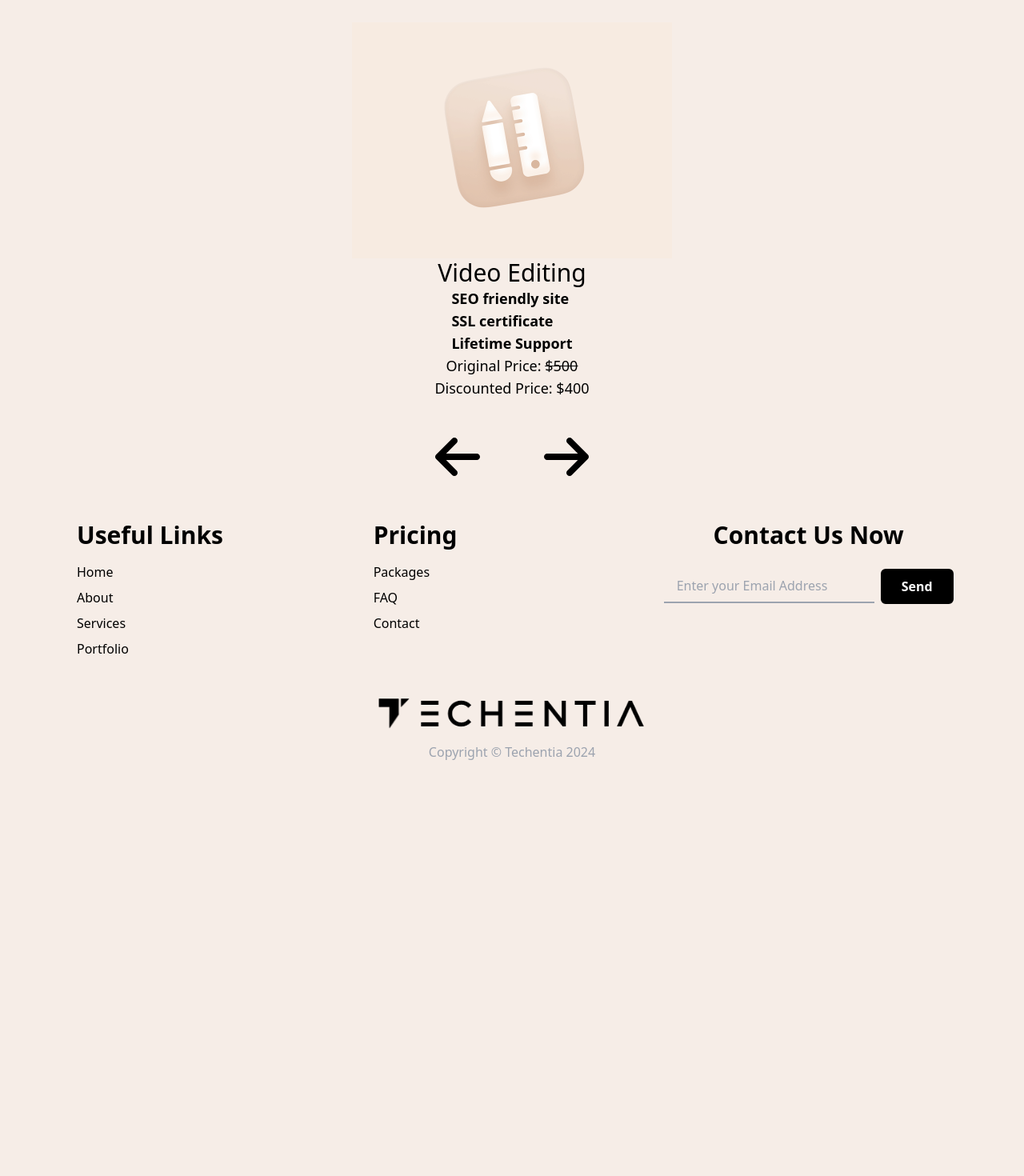
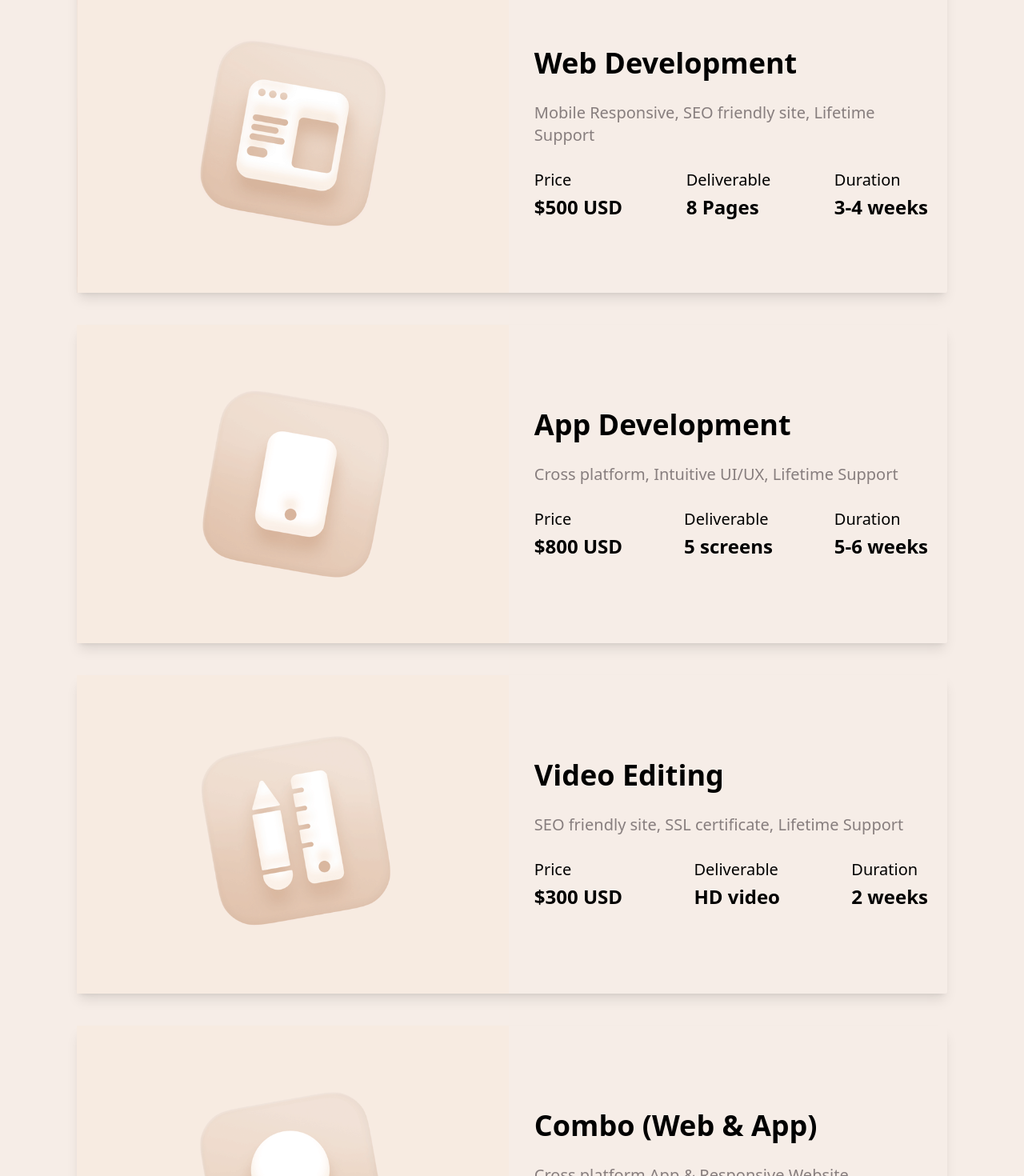
Before and after one commit to taneja-garvit/Techentia, a React (Vite) app: page /services in a window 1280 px wide. Shown: the part 360-1830 px from the top of the page at 80% size. Before the commit the page ends 1360 px from the top, so only its background shows below. Built offline with nearby package versions, Linux system fonts and the light colour scheme.

Commit message:
feedback6

```diff
--- a/src/Pages/About.jsx
+++ b/src/Pages/About.jsx
@@ -8,7 +8,7 @@ import { about } from '../assets';
 
 function About() {
   return (
-    <div className='pt-[7rem] md:pt-[10rem] w-[85%] mx-auto'>
+    <div className='pt-[7rem] md:pt-[10rem] pb-[5rem] w-[85%] mx-auto'>
       <div className='flex flex-col gap-10'>
         <h3 className='font-bold text-xl'>_______ A B O U T &nbsp;U S </h3>
         <h1 className='text-3xl sm:text-6xl font-bold '>We are an extension of your creative team</h1>
--- a/src/Pages/ContactUs.jsx
+++ b/src/Pages/ContactUs.jsx
@@ -48,7 +48,7 @@ function ContactUs() {
   };
 
   return (
-    <div className='pt-[7rem] md:pt-[10rem] w-[85%] mx-auto'>
+    <div className='pt-[7rem] md:pt-[10rem] pb-[5rem] w-[85%] mx-auto'>
       <div className='flex flex-col gap-10'>
         <h3 className='font-bold text-xl'>_______ C O N T A C T &nbsp;U S </h3>
         {/* <h1 className='text-3xl sm:text-6xl font-bold '>We are an extension of your creative team</h1> */}
--- a/src/Pages/Portfolio.jsx
+++ b/src/Pages/Portfolio.jsx
@@ -6,7 +6,7 @@ import { faArrowRight } from '@fortawesome/free-solid-svg-icons'
 
 function Portfolio({ src, title, desc }) {
   return (
-    <div className="pt-[7rem] md:pt-[10rem] w-[85%] mx-auto">
+    <div className="pt-[7rem] md:pt-[10rem] pb-[5rem] w-[85%] mx-auto">
       <div className='flex flex-col gap-10'>
         <h3 className='font-bold text-xl'>_______ P O R T F O L I O</h3>
         <h1 className='text-3xl sm:text-6xl font-bold'>Here are are some of our samples provided</h1>
--- a/src/Pages/Services.jsx
+++ b/src/Pages/Services.jsx
@@ -4,119 +4,82 @@ import { faArrowRight } from "@fortawesome/free-solid-svg-icons";
 import { video, product, app, webdesign, dis } from "../assets";
 
 function Services() {
-  const [currentSlide, setCurrentSlide] = useState(0);
-  const slides = [
+  const [slides, setSlides] = useState([
     {
       id: 1,
-      image: product,
-      heading: "Combo (Web & App)",
-      desc: ["Cross platform", "Intuitive UI/UX", "Lifetime Support"],
-      price: 250,
+      image: webdesign,
+      heading: "Web Development",
+      desc: "Mobile Responsive, SEO friendly site, Lifetime Support",
+      price: '500',
+      time:'3-4 weeks',
+      deliverables:'8 Pages',
       discount: 20,
     },
     {
       id: 2,
-      image: video,
-      heading: "Video Editing",
-      desc: ["SEO friendly site", "SSL certificate", "Lifetime Support"],
-      price: 500,
+      image: app,
+      heading: "App Development",
+      desc: "Cross platform, Intuitive UI/UX, Lifetime Support",
+      price: '800',
+      time:'5-6 weeks',
+      deliverables:'5 screens',
       discount: 20,
     },
     {
       id: 3,
-      image: webdesign,
-      heading: "Web Development",
-      desc: ["SEO friendly site", "SSL certificate", "Lifetime Support"],
-      price: 600,
+      image: video,
+      heading: "Video Editing",
+      desc: "SEO friendly site, SSL certificate, Lifetime Support",
+      price: '300',
+      time:'2 weeks',
+      deliverables:'HD video',
       discount: 20,
     },
     {
       id: 4,
-      image: app,
-      heading: "App Development",
-      desc: ["Cross platform", "Intuitive UI/UX", "Lifetime Support"],
-      price: 200,
+      image: product,
+      heading: "Combo (Web & App)",
+      desc: "Cross platform App & Responsive Website",
+      price: '1,250',
+      time:'7-8 weeks',
+      deliverables:'Web & App',
       discount: 20,
     },
-  ];
-  const totalSlides = slides.length;
-
-  const showSlide = (index) => {
-    if (index < 0) {
-      setCurrentSlide(totalSlides - 1);
-    } else if (index >= totalSlides) {
-      setCurrentSlide(0);
-    } else {
-      setCurrentSlide(index);
-    }
-  };
-
-  const nextSlide = () => {
-    showSlide(currentSlide + 1);
-  };
-
-  const prevSlide = () => {
-    showSlide(currentSlide - 1);
-  };
-
-  useEffect(() => {
-    const interval = setInterval(() => {
-      nextSlide();
-    }, 5000); // Adjust the interval as needed
-
-    return () => clearInterval(interval);
-  }, [currentSlide]);
+  ])
 
   return (
-    <div className='pt-[7rem] md:pt-[10rem] w-[85%] mx-auto'>
+    <div className='pt-[7rem] md:pt-[10rem] pb-[5rem] w-[85%] mx-auto'>
 
-        <div className='flex flex-col gap-10'>
-          <h3 className='font-bold text-xl'>_______ S E R V I C E S</h3>
-          <h1 className='text-3xl sm:text-6xl font-bold '>We offer a wide range of design services</h1>
-        <div className="slide-container flex flex-col items-center relative">
-          <img
-            className="w-[400px]"
-            src={slides[currentSlide].image}
-            alt={`Image ${slides[currentSlide].id}`}
-          />
-          <h2 className="text-3xl font-medium">{slides[currentSlide].heading}</h2>
-          <ul className="text-lg font-semibold">
-            {slides[currentSlide].desc.map((item, index) => (
-              <li key={index}>{item}</li>
-            ))}
-          </ul>
-          <div className="price flex flex-col items-center">
-            <p className="text-lg">
-              Original Price:{" "}
-              <span style={{ textDecoration: "line-through" }}>
-                {" "}
-                ${slides[currentSlide].price}
-              </span>
-            </p>
-            <p className="text-lg">
-              Discounted Price: $
-              {(
-                slides[currentSlide].price -
-                slides[currentSlide].price * (slides[currentSlide].discount / 100)
-              ).toFixed(0)}
-            </p>
-          </div>
-        </div>
-        <div className="btns flex justify-center gap-20">
-          <FontAwesomeIcon
-            className=""
-            size="4x"
-            rotation={180}
-            onClick={prevSlide}
-            icon={faArrowRight}
-          />
-          <FontAwesomeIcon
-            className=""
-            size="4x"
-            onClick={nextSlide}
-            icon={faArrowRight}
-          />
-        </div>
+      <div className='flex flex-col gap-10'>
+        <h3 className='font-bold text-xl'>_______ S E R V I C E S</h3>
+        <h1 className='text-3xl sm:text-6xl font-bold '>We offer a wide range of services</h1>
+        {
+          slides.map((slice) => (
+            <div className="flex flex-col lg:flex-row items-center sm:gap-4 lg:gap-2 text-black shadow-lg rounded-sm p-0 sm:p-12 lg:p-0" key={slice.id}>
+              <div className="lg:w-[50%] h-full">
+                <img src={slice.image} className="w-full h-full object-cover" alt="" />
+              </div>
+              <div className="flex flex-col gap-7 mx-auto w-full md:w-[90%] lg:w-[50%] p-6 lg:p-6 2xl:p-20">
+                <p className="text-center lg:text-start text-2xl sm:text-4xl font-semibold">{slice.heading}</p>
+                <p className="text-center lg:text-start text-xl text-[#877E7E] ">{slice.desc}</p>
+                <div className="flex justify-around sm:justify-between gap-0">
+                  <div className="flex flex-col items-center lg:items-start gap-1 lg:gap-1">
+                    <p className="text-lg sm:text-xl ">Price</p>
+                    <p className="text-xl sm:text-2xl font-semibold">${slice.price} USD</p>
+                  </div>
+                  <div className="hidden xs:flex flex-col items-center lg:items-start gap-1 lg:gap-1">
+                    <p className="text-lg sm:text-xl ">Deliverable</p>
+                    <p className="text-xl sm:text-2xl font-semibold">{slice.deliverables}</p>
+                  </div>
+                  <div className="flex flex-col items-center lg:items-start gap-1 lg:gap-1">
+                    <p className="text-lg sm:text-xl ">Duration</p>
+                    <p className="text-xl sm:text-2xl font-semibold">{slice.time}</p>
+                  </div>
+                </div>
+              </div>
+            </div>
+          ))
+        }
       </div>
     </div>
   );
--- a/src/components/Portfoliocard.jsx
+++ b/src/components/Portfoliocard.jsx
@@ -8,7 +8,7 @@ function PortfolioCard({ src, title, desc }) {
           <source src={src} type="video/mp4" />
         </video>
       <p className="text-3xl text-black font-semibold absolute bottom-8">{title}</p>
-      <p className="text-lg text-black absolute bottom-0">{desc}</p>
+      <p className="text-lg text-[#877E7E] absolute bottom-0">{desc}</p>
     </div>
   );
 }
--- a/src/components/footer/Footer.jsx
+++ b/src/components/footer/Footer.jsx
@@ -8,7 +8,6 @@ function Footer({ path = "/" }) {
   const [error, setError] = useState(null);
 
   const submit = () => {
-    // Basic email validation
     if (!email || !email.includes("@")) {
       setError("Please enter a valid email address.");
       setTimeout(() => setError(null), 2000);
@@ -17,12 +16,11 @@ function Footer({ path = "/" }) {
 
     axios.get(`https://script.google.com/macros/s/AKfycbzgFHCKgZf8T4M6m6pFeOkp-Ai-Ys_8H8Sa7nXeTEFn8MPo9rhpFeYRnMORVfRXurGSsQ/exec?email=${email}`)
       .then(res => {
-        console.log(res);
-        alert("Email sent successfully!");
-        console.log("sent");
+        setError("Email sent successfully!");
+        setTimeout(() => setError(null), 2000);
+        setEmail('')
       })
       .catch(err => {
-        console.error(err);
         setError("An error occurred. Try again later.");
         setTimeout(() => setError(null), 2000);
         return;
@@ -32,7 +30,8 @@ function Footer({ path = "/" }) {
   return (
     <footer className="text-black w-[85%] mx-auto py-12 flex flex-col gap-12">
 
-      <div className="mx-auto grid grid-cols-2 lg:grid-cols-3 place-items-cente gap-6 w-full">
+      <div className="mx-auto grid grid-cols-2 lg:grid-cols-3 gap-6 w-full">
+        <div className="flex flex-col items-center">
           <div className="flex flex-col ">
             <h3 className="text-2xl sm:text-3xl font-semibold mb-4">Useful Links</h3>
             <ul className="space-y-2">
@@ -42,6 +41,8 @@ function Footer({ path = "/" }) {
               <li><Link to="/portfolio" className="">Portfolio</Link></li>
             </ul>
           </div>
+        </div>
+        <div className="flex flex-col items-center">
           <div className="flex flex-col ">
             <h3 className="text-2xl sm:text-3xl font-semibold mb-4">Pricing</h3>
             <ul className=" space-y-2">
@@ -50,13 +51,14 @@ function Footer({ path = "/" }) {
               <li><Link to="/contact" className="">Contact</Link></li>
             </ul>
           </div>
-        <div className="flex flex-col items-center col-span-2 lg:col-span-1 gap-2">
-          <h3 className="text-2xl sm:text-3xl font-semibold mb-4">Contact Us Now</h3>
-          <form className="flex items-center space-x-2" onSubmit={submit}>
-            <input type="email" placeholder="Enter your Email Address" className="bg-transparent border-b-2 focus:border-b-black text-black px-4 py-2 focus:outline-none border-gray-400" onChange={e => setEmail(e.target.value)} />
-            <button className="btn bg-black text-white px-6 py-2 rounded-md hover:bg-gray-600 transition-colors" onClick={submit}>Send</button>
-          </form>
-          {error && <p className="text-red-500">{error}</p>}
+        </div>
+        <div className="flex flex-col items-center col-span-2 lg:col-span-1">
+          <div className="flex flex-col gap-4 relative">
+            <h3 className="text-2xl sm:text-3xl font-semibold">Contact Us Now</h3>
+            <input type="email" value={email} placeholder="Enter your Email Address" className="bg-transparent border-b-2 focus:border-b-black text-black px-4 py-2 focus:outline-none border-gray-400" onChange={e => setEmail(e.target.value)} />
+            <button className="w-max bg-black py-3 px-7 rounded-3xl text-white font-semibold hover:-translate-y-[2px] transition-all ease-in duration-300" onClick={submit}>Contact</button>
+            {error && <p className="text--500 font-medium absolute -bottom-8 whitespace-nowrap">{error}</p>}
+          </div>
         </div>
       </div>
 
```
Also changed, not shown: src/Pages/Home.jsx (+8 -8 lines). Lines whose indentation alone changed are shown as unchanged.
